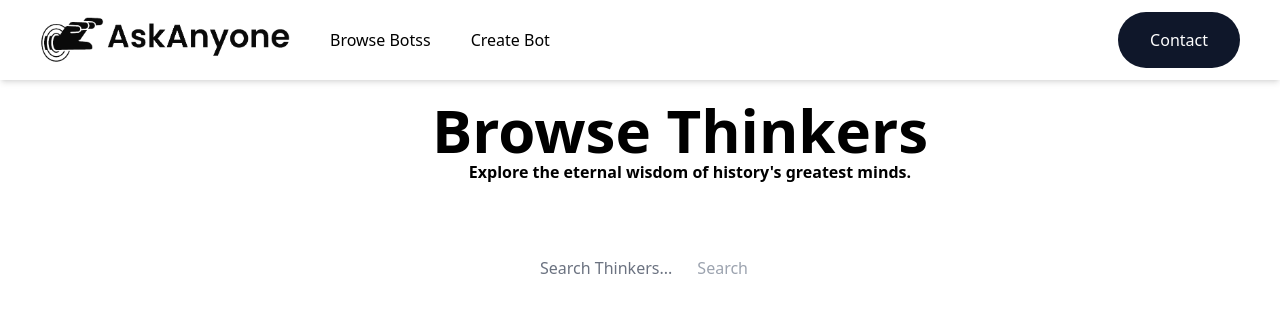
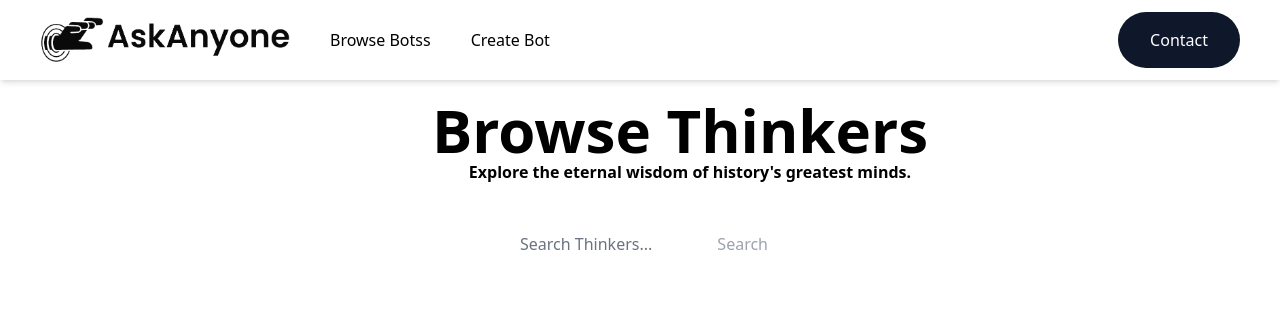
Before and after one commit to LoganALJones/AskAnyone, a Next.js app: page / in a window 1280 px wide. Shown: the top 312 px of the page. Built offline with nearby package versions, Linux system fonts and the light colour scheme.

Commit message:
refactor: Move banner and searchbox to page.tsx

```diff
--- a/app/Banner.tsx
+++ b/app/Banner.tsx
@@ -2,7 +2,7 @@ import SearchBox from "./SearchBox";
 
 function Banner() {
   return (
-    <div className="flex flex-col lg:space-x-5 lg:ml-20 justify-between items-center font-bold px-10 py-5 mb-10">
+    <div className="flex flex-col lg:space-x-5 lg:ml-20 justify-between items-center font-bold px-10 py-5 mb-3">
       <h1 className="text-6xl">Browse Thinkers</h1>
       <h2 className = "mt-5 md:mt-0"> Explore the eternal wisdom of history's greatest minds.
 </h2>
--- a/app/SearchBox.tsx
+++ b/app/SearchBox.tsx
@@ -15,7 +15,7 @@ function SearchBox() {
     };
 
   return(
-  <form className="max-w-6xl mx-auto flex justify-center items-center px-5 py-1 w-1/5"
+  <form className=" ml-auto max-w-6xl mx-auto flex justify-center items-center pxl-5 py-0 w-1/5 mt-5"
   onSubmit={handleSearch}>
 
     <input type="text"
--- /dev/null
+++ b/app/ThinkerList.tsx
@@ -0,0 +1,16 @@
+import React from 'react'
+
+type Props = {
+    thinkers: Thinkers[];
+};
+
+function ThinkerList({thinkers}: Props) {
+    return (
+        <main>
+
+        </main>
+
+    )
+}
+
+export default ThinkerList
--- a/app/layout.tsx
+++ b/app/layout.tsx
@@ -1,8 +1,7 @@
 import "../styles/globals.css";
-import Banner from "./Banner";
 import Header from "./Header";
-import SearchBox from "./SearchBox";
 import { Providers } from './providers'
+import ThinkerList from "./ThinkerList";
 
 export default function RootLayout({
   children,
@@ -16,10 +15,7 @@ export default function RootLayout({
 
       <body className="bg-black-100">
         <Header />
-        <Banner />
-        <SearchBox />
-        <div
-        className="max-w-6xl mx -auto">
+        <div>
           <Providers>{children}</Providers></div>
       </body>
     </html>
--- a/app/page.tsx
+++ b/app/page.tsx
@@ -1,11 +1,13 @@
+
+import Banner from "./Banner";
+import SearchBox from "./SearchBox";
+
 export default function HomePage() {
     return (
         // fetch the chat bot data (profile picture)
-
-
-
         <div>
-            <h1 className="text-4xl"></h1>
+        <Banner />
+        <SearchBox />
         </div>
     );
 }
```
